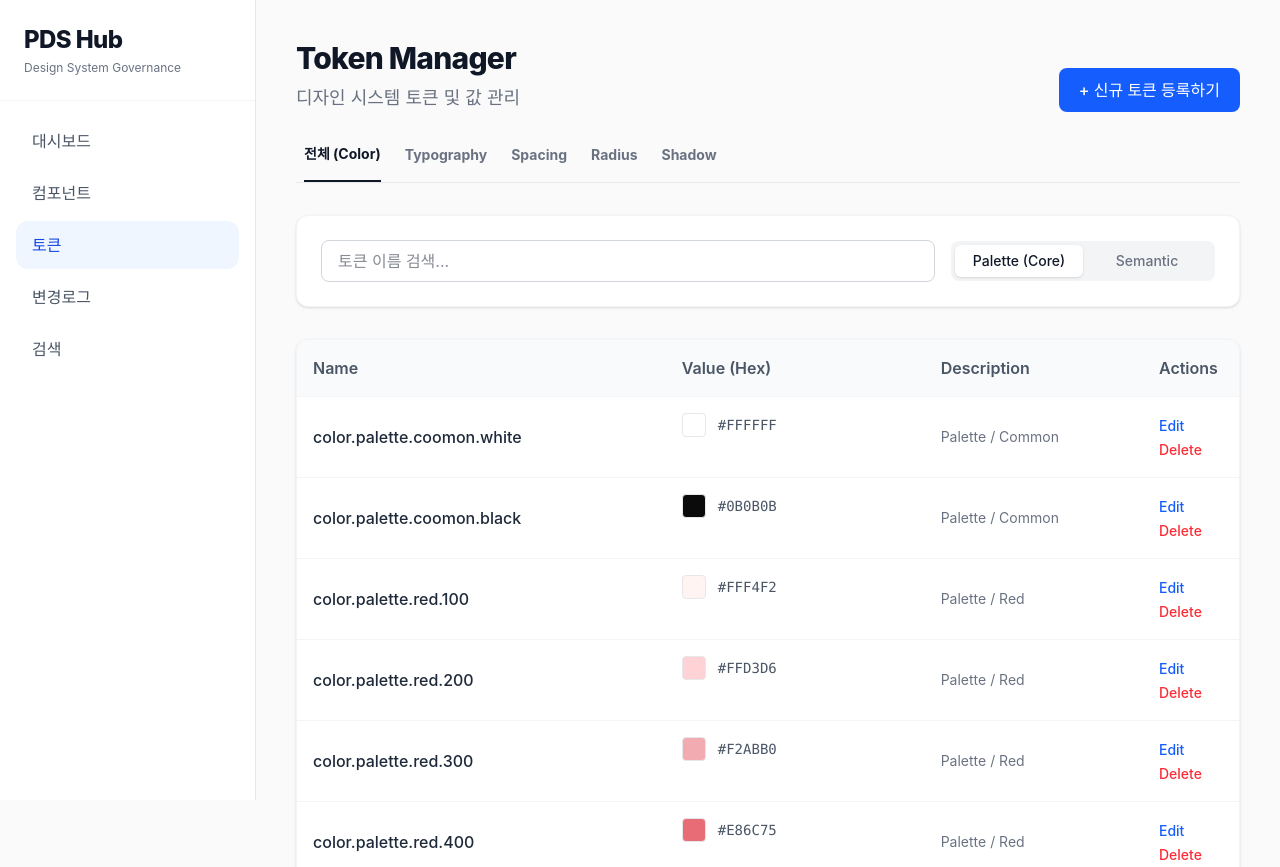
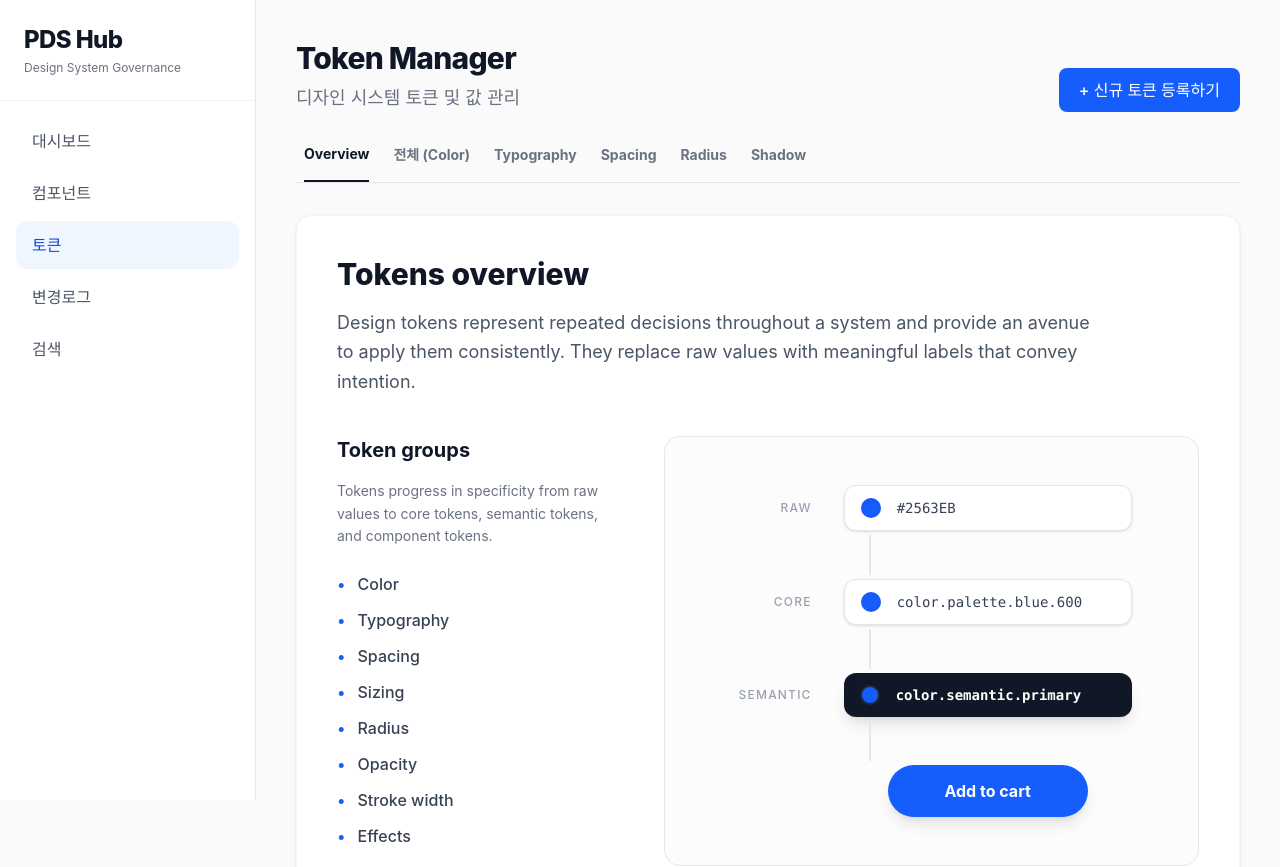
Before and after one commit to cynhwithcode/PDS-Hub, a React (Vite) app: page /tokens in a window 1280 px wide. Shown: the top 867 px of the page. Built offline with nearby package versions, Linux system fonts and the light colour scheme.

Commit message:
feat: 토큰 오버뷰 탭 추가 및 아키텍처 다이어그램 구현 (라이트 모드)

```diff
--- a/src/pages/TokenManager.tsx
+++ b/src/pages/TokenManager.tsx
@@ -13,7 +13,7 @@ type Token = {
 
 export default function TokenManager() {
   const [tokens, setTokens] = useState<Token[]>([]);
-  const [activeCategory, setActiveCategory] = useState<string>("color");
+  const [activeCategory, setActiveCategory] = useState<string>("overview");
   const [activeTier, setActiveTier] = useState<'core' | 'semantic'>('core');
   const [searchTerm, setSearchTerm] = useState("");
 
@@ -27,7 +27,7 @@ export default function TokenManager() {
     }
   }, []);
 
-  const categories = ["color", "typography", "spacing", "radius", "shadow"];
+  const categories = ["overview", "color", "typography", "spacing", "radius", "shadow"];
 
   const filteredTokens = useMemo(() => {
     return tokens.filter(t => {
@@ -62,12 +62,16 @@ export default function TokenManager() {
                 : "text-gray-500 hover:text-gray-800"
             }`}
           >
-            {cat === "color" ? "전체 (Color)" : cat}
+            {cat === "color" ? "전체 (Color)" : cat === "overview" ? "Overview" : cat}
           </button>
         ))}
       </div>
 
-      {/* Filter Bar (Registry Style) */}
+      {activeCategory === "overview" ? (
+        <OverviewSection />
+      ) : (
+        <div className="space-y-6">
+          {/* Filter Bar (Registry Style) */}
       <div className="bg-white p-6 rounded-xl shadow-sm border border-gray-100 flex flex-col md:flex-row gap-4 items-center">
         <input
           type="text"
@@ -159,6 +163,101 @@ export default function TokenManager() {
           </tbody>
         </table>
       </div>
+      </div>
+      )}
     </div>
   );
 }
+
+function OverviewSection() {
+  return (
+    <div className="bg-white rounded-2xl shadow-sm border border-gray-100 p-10 mt-2">
+      <div className="mb-10">
+        <h2 className="text-3xl font-extrabold text-gray-900 mb-4">Tokens overview</h2>
+        <p className="text-gray-600 text-lg leading-relaxed max-w-3xl">
+          Design tokens represent repeated decisions throughout a system and provide an avenue to apply them consistently. They replace raw values with meaningful labels that convey intention.
+        </p>
+      </div>
+
+      <div className="flex flex-col lg:flex-row gap-16">
+        {/* Left Column: Token Groups */}
+        <div className="w-full lg:w-1/3">
+          <h3 className="text-xl font-bold text-gray-900 mb-4">Token groups</h3>
+          <p className="text-gray-500 mb-6 text-sm leading-relaxed">
+            Tokens progress in specificity from raw values to core tokens, semantic tokens, and component tokens.
+          </p>
+          <ul className="space-y-3">
+            {["Color", "Typography", "Spacing", "Sizing", "Radius", "Opacity", "Stroke width", "Effects"].map(group => (
+              <li key={group} className="flex items-center text-gray-700 font-medium before:content-['•'] before:mr-3 before:text-blue-600">
+                {group}
+              </li>
+            ))}
+          </ul>
+        </div>
+
+        {/* Right Column: Architecture Diagram */}
+        <div className="w-full lg:w-2/3 bg-gray-50/50 rounded-2xl border border-gray-200 p-12 flex flex-col items-center justify-center">
+
+          <div className="flex flex-col relative z-10">
+            {/* Raw */}
+            <div className="flex items-center gap-8">
+              <span className="text-gray-400 font-medium w-20 text-right text-xs uppercase tracking-widest">Raw</span>
+              <div className="bg-white px-4 py-3 rounded-xl shadow-sm border border-gray-200 flex items-center gap-4 w-72 transition-transform hover:-translate-y-0.5">
+                <span className="w-5 h-5 rounded-full bg-blue-600 shrink-0 shadow-inner"></span>
+                <span className="font-mono text-gray-700 text-sm font-medium">#2563EB</span>
+              </div>
+            </div>
+
+            {/* Line */}
+            <div className="flex items-center gap-8">
+              <span className="w-20"></span>
+              <div className="w-72 pl-[25px] py-1"><div className="w-0.5 h-10 bg-gray-200"></div></div>
+            </div>
+
+            {/* Core */}
+            <div className="flex items-center gap-8">
+              <span className="text-gray-400 font-medium w-20 text-right text-xs uppercase tracking-widest">Core</span>
+              <div className="bg-white px-4 py-3 rounded-xl shadow-sm border border-gray-200 flex items-center gap-4 w-72 transition-transform hover:-translate-y-0.5">
+                <span className="w-5 h-5 rounded-full bg-blue-600 shrink-0 shadow-inner"></span>
+                <span className="font-mono text-gray-700 text-sm font-medium">color.palette.blue.600</span>
+              </div>
+            </div>
+
+            {/* Line */}
+            <div className="flex items-center gap-8">
+              <span className="w-20"></span>
+              <div className="w-72 pl-[25px] py-1"><div className="w-0.5 h-10 bg-gray-200"></div></div>
+            </div>
+
+            {/* Semantic */}
+            <div className="flex items-center gap-8">
+              <span className="text-gray-400 font-medium w-20 text-right text-xs uppercase tracking-widest">Semantic</span>
+              <div className="bg-gray-900 px-4 py-3 rounded-xl shadow-lg flex items-center gap-4 w-72 text-white transition-transform hover:-translate-y-0.5">
+                <span className="w-5 h-5 rounded-full bg-blue-600 shrink-0 border-2 border-gray-800"></span>
+                <span className="font-mono text-sm font-semibold">color.semantic.primary</span>
+              </div>
+            </div>
+
+            {/* Line */}
+            <div className="flex items-center gap-8">
+              <span className="w-20"></span>
+              <div className="w-72 pl-[25px] py-1"><div className="w-0.5 h-10 bg-gray-200"></div></div>
+            </div>
+
+            {/* Component */}
+            <div className="flex items-center gap-8">
+              <span className="w-20"></span>
+              <div className="w-72 flex justify-center">
+                <button className="bg-blue-600 hover:bg-blue-700 text-white font-bold py-3.5 px-10 rounded-full shadow-lg transition-transform hover:-translate-y-1 w-full max-w-[200px]">
+                  Add to cart
+                </button>
+              </div>
+            </div>
+
+          </div>
+
+        </div>
+      </div>
+    </div>
+  );
+}
```
